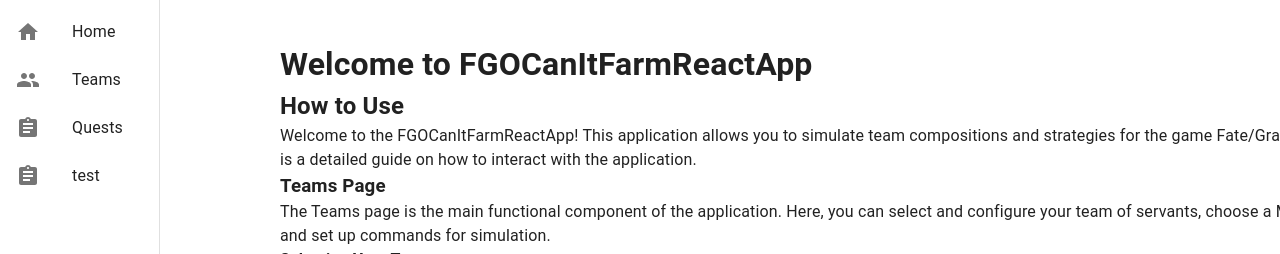
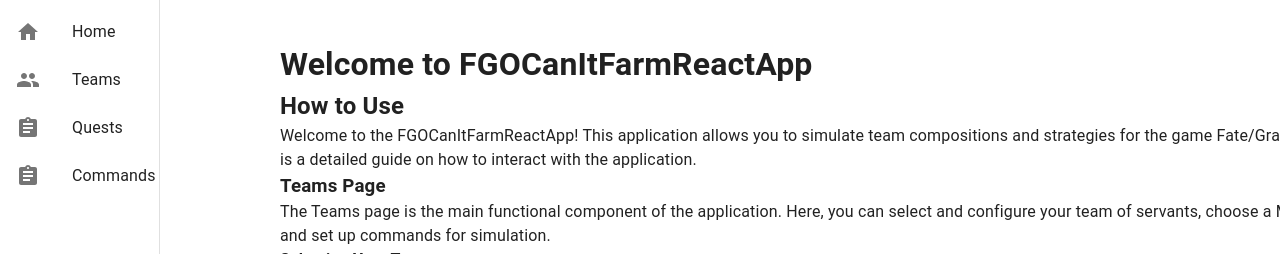
Before and after one commit to FGOCanItFarm/FGOCanItFarmReactApp, a React (Create React App) app: page / in a window 1280 px wide. Shown: the top 254 px of the page. Built offline with nearby package versions, Linux system fonts and the light colour scheme; no server answers; a web font is replaced by a local one.

Commit message:
refactor Sidebar component links for improved navigation consistency

```diff
--- a/src/components/Sidebar.js
+++ b/src/components/Sidebar.js
@@ -24,17 +24,17 @@
           <ListItemIcon><Home /></ListItemIcon>
           <ListItemText primary="Home" />
         </ListItem>
-        <ListItem button component={Link} to="/teams">
+        <ListItem button component={Link} to="/team-selection">
           <ListItemIcon><Group /></ListItemIcon>
           <ListItemText primary="Teams" />
         </ListItem>
-        <ListItem button component={Link} to="/quests">
+        <ListItem button component={Link} to="/quest-selection">
           <ListItemIcon><Assignment /></ListItemIcon>
           <ListItemText primary="Quests" />
         </ListItem>
-        <ListItem button component={Link} to="/test">
+        <ListItem button component={Link} to="/command-input">
           <ListItemIcon><Assignment /></ListItemIcon>
-          <ListItemText primary="test" />
+          <ListItemText primary="Commands" />
         </ListItem>
       </List>
     </Drawer>
```
